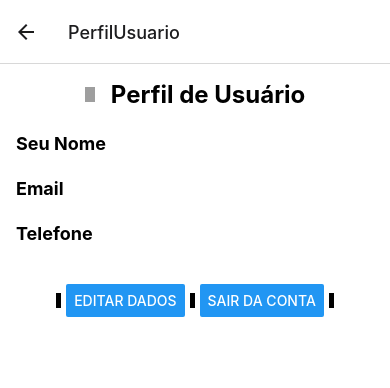
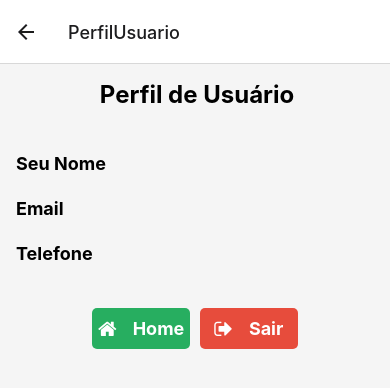
Before and after one commit to samuelmartins7k/pi-fase2, a React Native app: screen /PerfilUsuario in a window 390 px wide. Shown: the top 388 px of the page. Built offline with nearby package versions, Linux system fonts and the light colour scheme; grey boxes are pictures that could not be loaded.

Commit message:
atendendo issue #3

```diff
--- a/screens/PerfilUsuario.js
+++ b/screens/PerfilUsuario.js
@@ -1,30 +1,47 @@
 import React from "react";
-import { StyleSheet, Image, Text, View, Button, Alert } from "react-native";
+import { StyleSheet, Image, Text, View, TouchableOpacity, Alert } from "react-native";
 import { useAuth } from '../contexts/AuthContext';
+import { useNavigation } from '@react-navigation/native';
+import Icon from 'react-native-vector-icons/FontAwesome';
 
 export default function PerfilUsuario() {
   const { user, logout } = useAuth();
+  const navigation = useNavigation();
 
   const handleEditarDados = () => {
-    // Adicione aqui a lógica para editar dados do usuário
-    Alert.alert("Editar Dados", "Pressionou o botão 'Editar Dados'");
+    // Navegar para a tela Notes ao clicar em "Editar Dados"
+    navigation.navigate('Notes');
   };
 
   const handleSairDaConta = () => {
-    // Adicione aqui a lógica para sair da conta
-    logout(); // Chamando a função de logout do contexto
+    Alert.alert(
+      'Sair da Conta',
+      'Tem certeza que deseja sair da conta?',
+      [
+        {
+          text: 'Cancelar',
+          style: 'cancel',
+        },
+        {
+          text: 'Sair',
+          onPress: async () => {
+            try {
+              await logout();
+              // Navegar para a tela Login ao fazer logout
+              navigation.navigate('Login');
+            } catch (error) {
+              console.error('Erro ao fazer logout:', error.message);
+            }
+          },
+        },
+      ],
+      { cancelable: false }
+    );
   };
 
   return (
     <View style={styles.container}>
       <View style={styles.top}>
-        <Image
-          style={styles.vector}
-          source={{
-            uri:
-              "https://firebasestorage.googleapis.com/v0/b/unify-v3-copy.appspot.com/o/srymul6nq7s-70%3A99?alt=media&token=1a8b176b-468e-4a4e-95d7-b30d28b57f06",
-          }}
-        />
         <Text style={styles.titulo}>Perfil de Usuário</Text>
       </View>
 
@@ -45,11 +62,21 @@ export default function PerfilUsuario() {
       </View>
 
       <View style={styles.opcoes}>
-        <View style={styles.divisor} />
-        <Button title="Editar Dados" onPress={handleEditarDados} />
-        <View style={styles.divisor} />
-        <Button title="Sair da conta" onPress={handleSairDaConta} />
-        <View style={styles.divisor} />
+        <TouchableOpacity
+          style={[styles.botao, { backgroundColor: "#27ae60" }]}
+          onPress={handleEditarDados}
+        >
+          <Icon name="home" size={20} color="#fff" style={styles.botaoIcone} />
+          <Text style={styles.botaoTexto}>Home</Text>
+        </TouchableOpacity>
+
+        <TouchableOpacity
+          style={[styles.botao, { backgroundColor: "#e74c3c" }]}
+          onPress={handleSairDaConta}
+        >
+          <Icon name="sign-out" size={20} color="#fff" style={styles.botaoIcone} />
+          <Text style={styles.botaoTexto}>Sair</Text>
+        </TouchableOpacity>
       </View>
     </View>
   );
@@ -60,21 +87,19 @@ const styles = StyleSheet.create({
     flex: 1,
     justifyContent: "flex-start",
     alignItems: "center",
-    backgroundColor: "rgba(255,255,255,1)",
+    backgroundColor: "#F5F5F5",
     padding: 16,
   },
   top: {
     flexDirection: "row",
     alignItems: "center",
-  },
-  vector: {
-    width: 10.09,
-    height: 15.63,
+    marginBottom: 20,
   },
   titulo: {
     fontSize: 24,
     fontWeight: "bold",
-    marginLeft: 16,
+    marginLeft: 4,
+    alignItems: "center"
   },
   informacoes: {
     width: "100%",
@@ -86,20 +111,33 @@ const styles = StyleSheet.create({
   label: {
     fontSize: 18,
     fontWeight: "bold",
-    marginBottom: 8, // Adicionando margem inferior entre o rótulo e o valor
+    marginBottom: 8,
   },
   valor: {
     fontSize: 18,
+    color: "#333",
   },
   opcoes: {
     flexDirection: "row",
     alignItems: "center",
-    marginTop: 16,
+    marginTop: 20,
   },
-  divisor: {
-    width: 5,
-    height: 15,
-    backgroundColor: "rgba(0, 0, 0, 1)",
+  botao: {
+    flex: 1,
+    flexDirection: "row",
+    justifyContent: "center",
+    alignItems: "center",
+    padding: 10,
     marginHorizontal: 5,
+    borderRadius: 5,
+  },
+  botaoTexto: {
+    color: "#fff",
+    fontSize: 18,
+    fontWeight: "bold",
+    marginLeft: 8,
+  },
+  botaoIcone: {
+    marginRight: 8,
   },
 });
```
